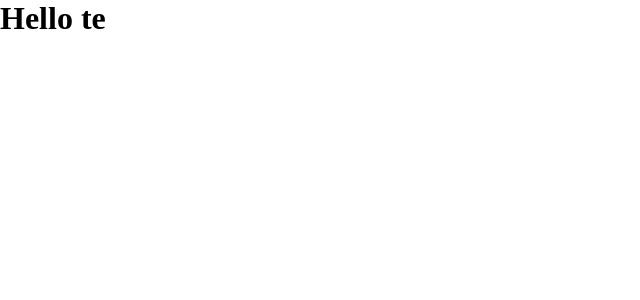
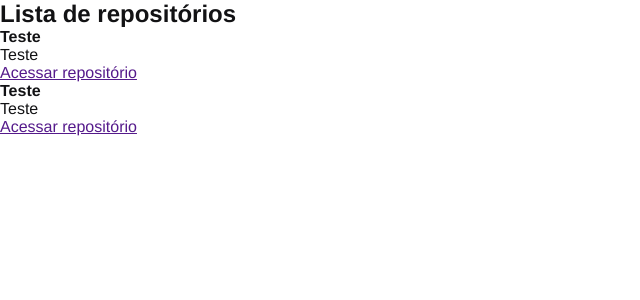
Before and after one commit to Alessandra-Nastassja/REACT-IGNITE, a React app in the folder 01-github-explorer/: page / in a window 1280 px wide. Shown: the top 300 px of the page, without its empty margins (0-640 px from the left). Built offline with nearby package versions, Linux system fonts and the light colour scheme.

Commit message:
ignite: included the new component

```diff
--- a/01-github-explorer/src/App.jsx
+++ b/01-github-explorer/src/App.jsx
@@ -1,5 +1,7 @@
 import './styles/global.scss';
 
+import { RepositoryList } from './components/RepositoryList';
+
 export function App(){
-    return <h1>Hello te</h1>
+    return <RepositoryList />
 }
--- /dev/null
+++ b/01-github-explorer/src/components/RepositoryList.jsx
@@ -0,0 +1,28 @@
+export function RepositoryList() {
+    return (
+        <section className="repository-list">
+            <h1>Lista de repositórios</h1>
+
+            <ul>
+                <li>
+                    <strong>Teste</strong>
+                    <p>Teste</p>
+
+                    <a href="">
+                        Acessar repositório
+                    </a>
+                </li>
+            </ul>
+            <ul>
+                <li>
+                    <strong>Teste</strong>
+                    <p>Teste</p>
+
+                    <a href="">
+                        Acessar repositório
+                    </a>
+                </li>
+            </ul>
+        </section>
+    )
+}
--- a/01-github-explorer/src/styles/global.scss
+++ b/01-github-explorer/src/styles/global.scss
@@ -5,5 +5,6 @@
 }
 
 body {
-    font: Arial, Helvetica, sans-serif;
+    font: 16px "Helvetica Neue", Arial, sans-serif;
+    color: #121214;
 }
```
